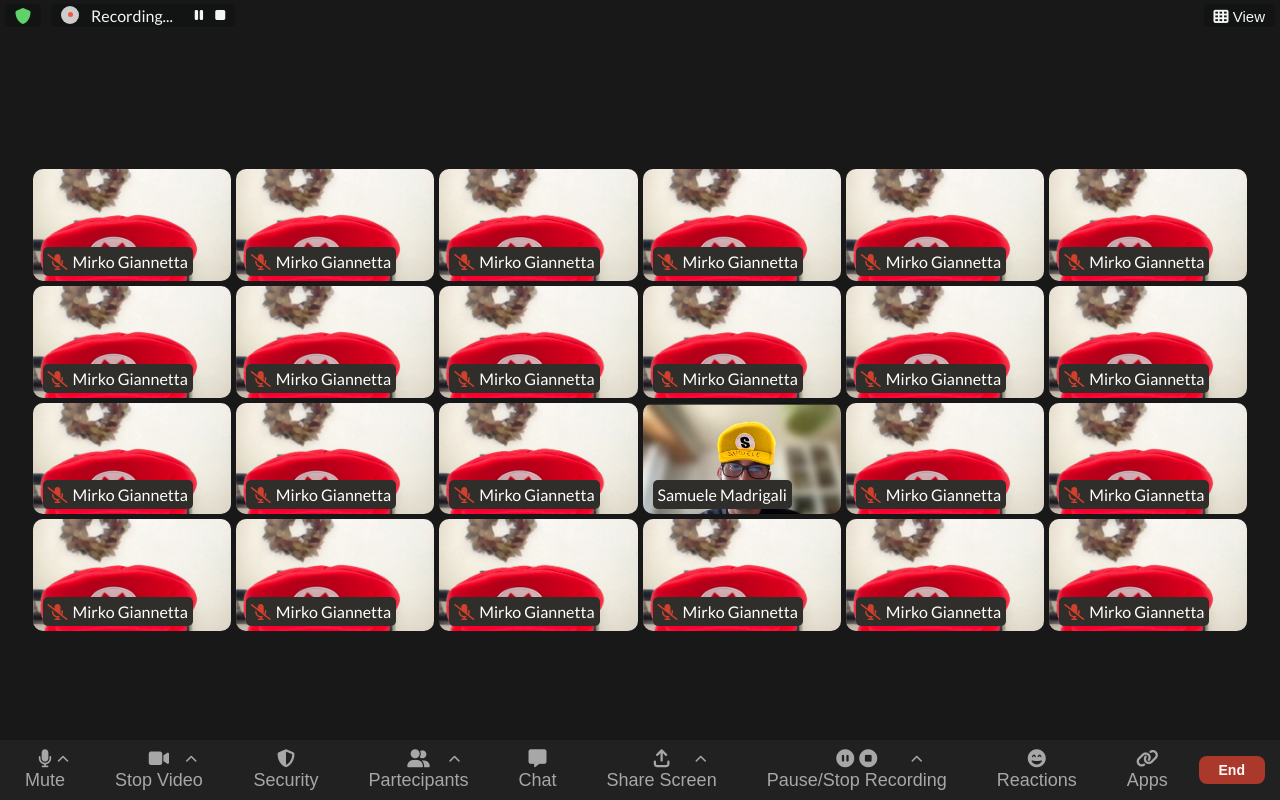
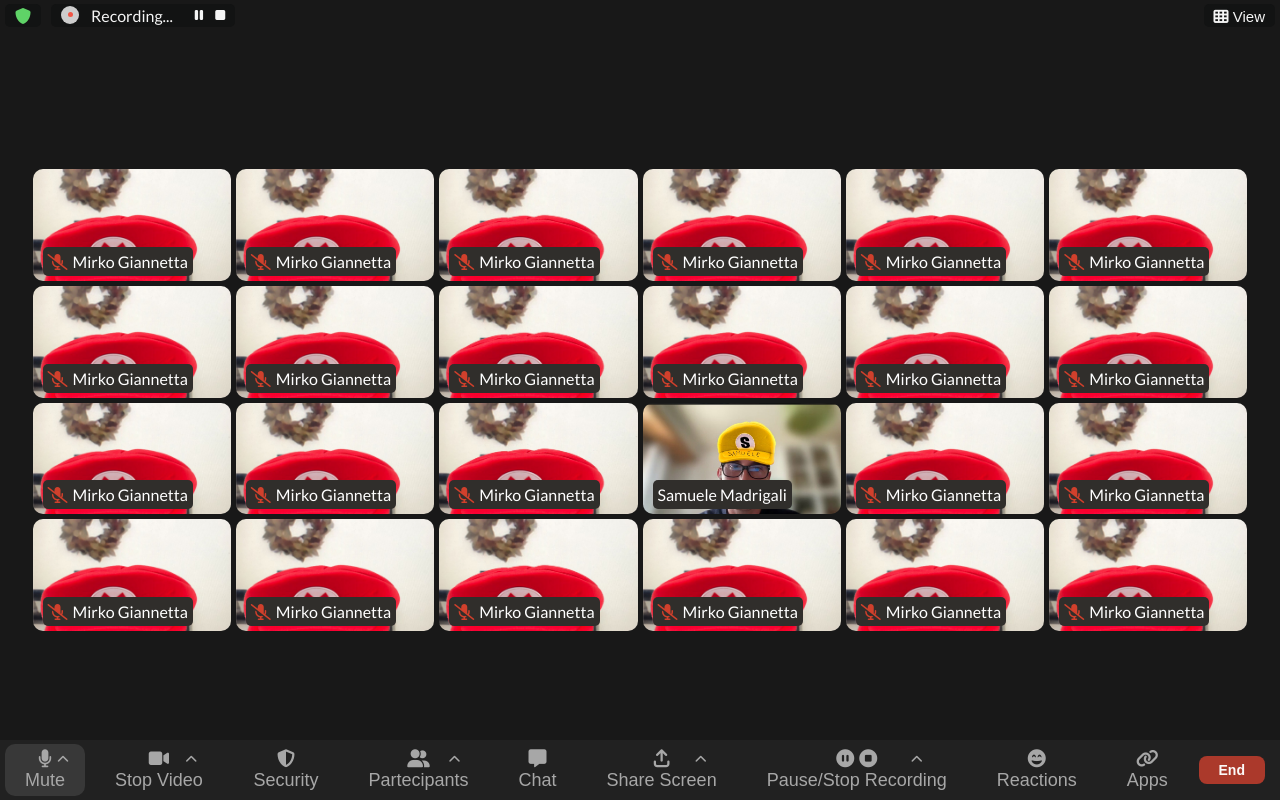
Before and after one commit to giorgioverzicco/html-css-zoom, a plain HTML site: page index.html in a window 1280 px wide. In both pictures the pointer is over the button "Mute". Drawn offline with Linux system fonts and the light colour scheme.

Commit message:
aggiunto effetto su bottoni footer

```diff
--- a/css/style.css
+++ b/css/style.css
@@ -175,6 +175,12 @@ footer {
   position: relative;
 }
 
+.footer__action-btn:hover,
+.footer__action-btn:focus {
+  background-color: #383838;
+  border-radius: 10px;
+}
+
 .footer__open-settings {
   position: absolute;
   top: 20%;
```
